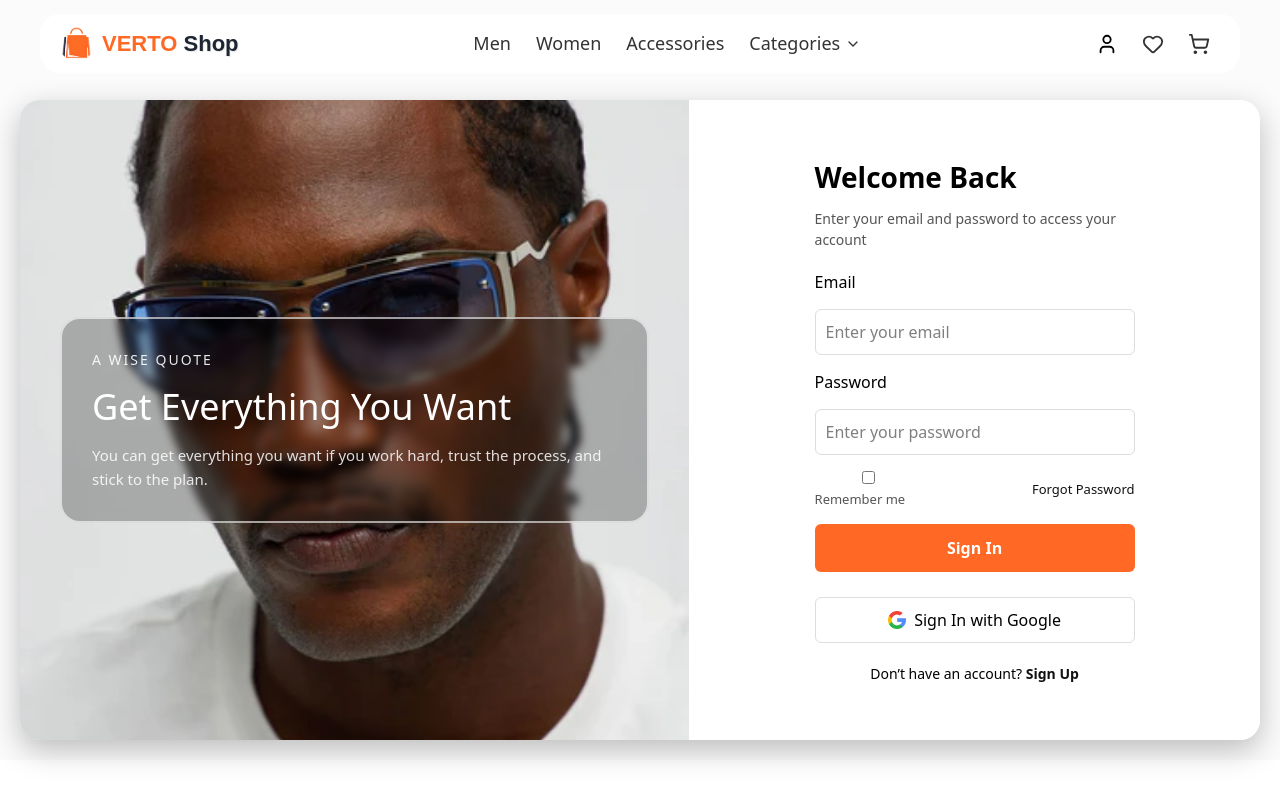
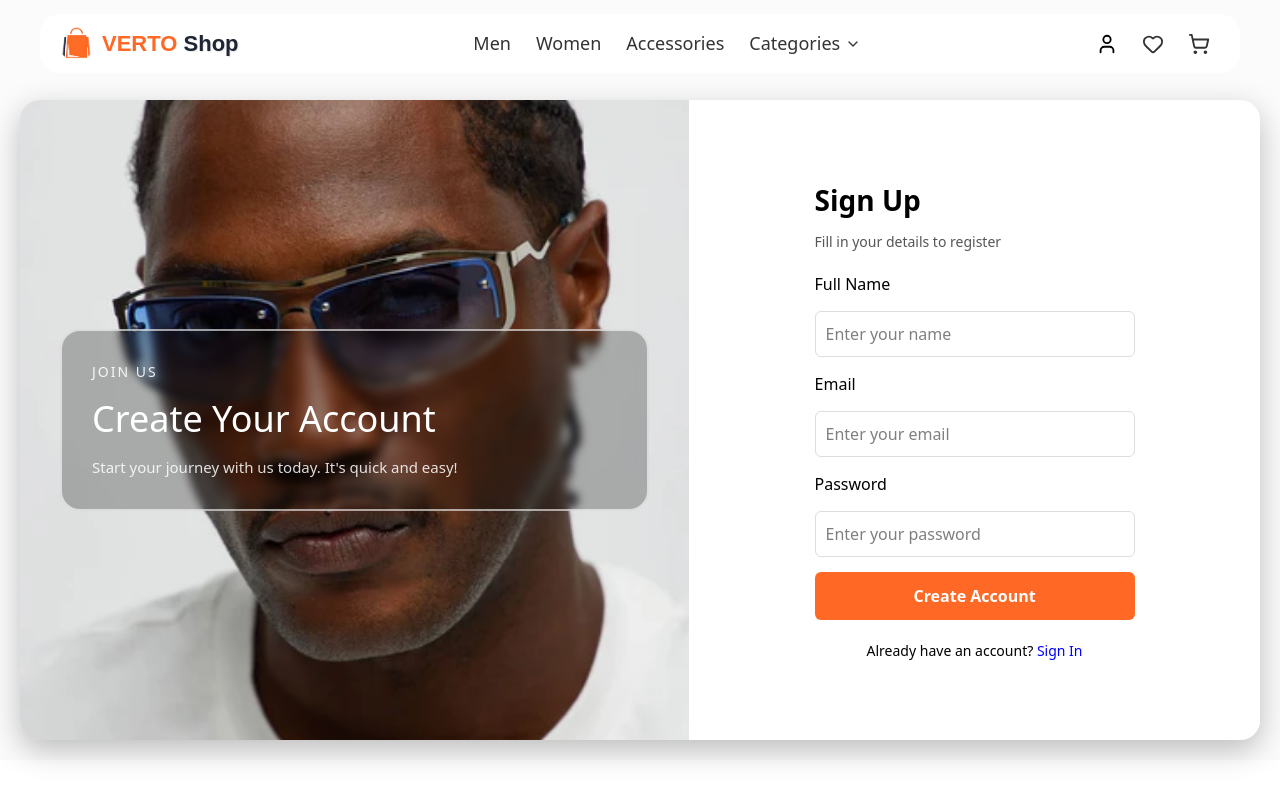
Before and after one commit to sawan-sawan/Verto-Shop, a React (Vite) app: page /login in a window 1280 px wide. Shown: the top 800 px of the page. Built offline with nearby package versions, Linux system fonts and the light colour scheme; a web font is replaced by a local one.

Commit message:
authentication

```diff
--- a/src/pages/AuthLogin.jsx
+++ b/src/pages/AuthLogin.jsx
@@ -1,10 +1,12 @@
-import React from "react";
+import React, { useState } from "react";
 import "./AuthLogin.css";
 import { useScrollToTop } from "../hooks/useScrollToTop";
 
-
 export default function AuthLogin() {
   useScrollToTop();
+
+  // 👇 ab default false rakha => Sign Up dikhega by default
+  const [isLogin, setIsLogin] = useState(false);
 
   return (
     <div className="auth-wrapper">
@@ -12,11 +14,16 @@ export default function AuthLogin() {
         {/* Left Side */}
         <div className="auth-left">
           <div className="auth-quote-box">
-            <p className="auth-quote-title">A WISE QUOTE</p>
-            <h2 className="auth-quote-main">Get Everything You Want</h2>
+            <p className="auth-quote-title">
+              {isLogin ? "A WISE QUOTE" : "JOIN US"}
+            </p>
+            <h2 className="auth-quote-main">
+              {isLogin ? "Get Everything You Want" : "Create Your Account"}
+            </h2>
             <p className="auth-quote-sub">
-              You can get everything you want if you work hard,
-              trust the process, and stick to the plan.
+              {isLogin
+                ? "You can get everything you want if you work hard, trust the process, and stick to the plan."
+                : "Start your journey with us today. It's quick and easy!"}
             </p>
           </div>
         </div>
@@ -24,36 +31,72 @@ export default function AuthLogin() {
         {/* Right Side */}
         <div className="auth-right">
           <div className="auth-box">
-            <h2 className="auth-title">Welcome Back</h2>
+            <h2 className="auth-title">
+              {isLogin ? "Welcome Back" : "Sign Up"}
+            </h2>
             <p className="auth-subtitle">
-              Enter your email and password to access your account
+              {isLogin
+                ? "Enter your email and password to access your account"
+                : "Fill in your details to register"}
             </p>
+
             <form className="auth-form">
+              {!isLogin && (
+                <>
+                  <label>Full Name</label>
+                  <input type="text" placeholder="Enter your name" />
+                </>
+              )}
+
               <label>Email</label>
               <input type="email" placeholder="Enter your email" />
 
               <label>Password</label>
               <input type="password" placeholder="Enter your password" />
 
+              {isLogin && (
                 <div className="auth-options">
                   <label>
                     <input type="checkbox" /> Remember me
                   </label>
                   <a href="/">Forgot Password</a>
                 </div>
+              )}
 
               <button type="submit" className="auth-signin-btn">
-                Sign In
+                {isLogin ? "Sign In" : "Create Account"}
               </button>
 
+              {isLogin && (
                 <button type="button" className="auth-google-btn">
                   <img src="/img/google-icon.png" alt="Google" />
                   Sign In with Google
                 </button>
+              )}
             </form>
 
             <p className="auth-footer">
-              Don’t have an account? <a href="/">Sign Up</a>
+              {isLogin ? (
+                <>
+                  Don’t have an account?{" "}
+                  <span
+                    onClick={() => setIsLogin(false)}
+                    style={{ cursor: "pointer", color: "blue" }}
+                  >
+                    Sign Up
+                  </span>
+                </>
+              ) : (
+                <>
+                  Already have an account?{" "}
+                  <span
+                    onClick={() => setIsLogin(true)}
+                    style={{ cursor: "pointer", color: "blue" }}
+                  >
+                    Sign In
+                  </span>
+                </>
+              )}
             </p>
           </div>
         </div>
```
Lines whose indentation alone changed are shown as unchanged.
